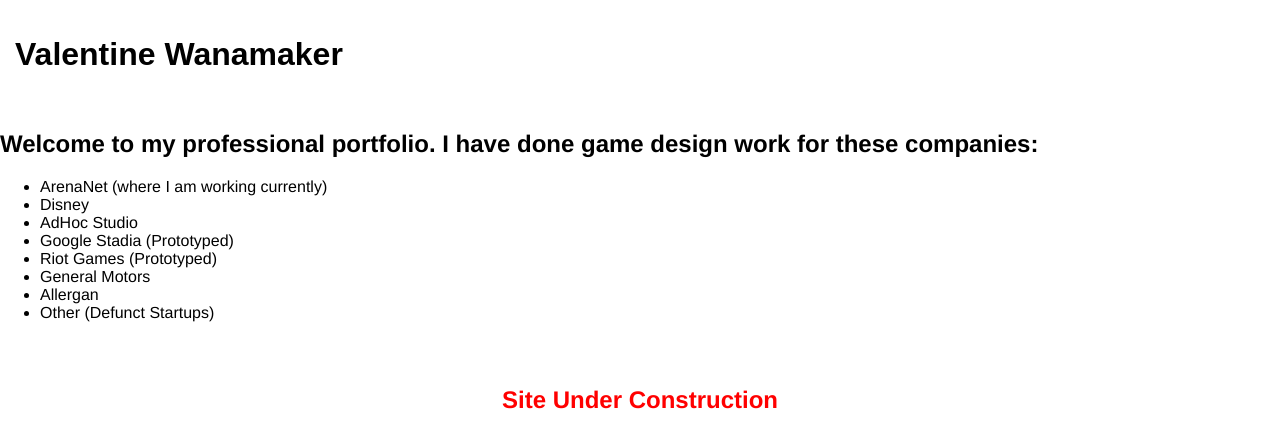
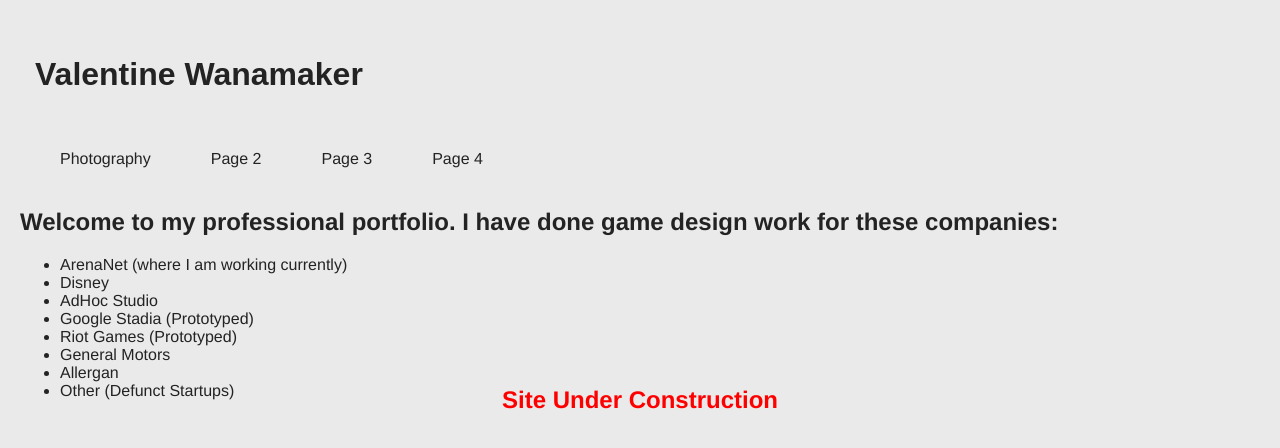
Before and after one commit to Valentine-Wanamaker/Valentine-Wanamaker, a plain HTML site: page index.html in a window 1280 px wide. Drawn offline with Linux system fonts and the light colour scheme.

Commit message:
Getting back into it
let's do that

```diff
--- a/css/main style.css
+++ b/css/main style.css
@@ -1,14 +1,14 @@
 body {
     font-family: 'Helvetica', sans-serif;
     margin: 0;
-    padding: 0;
-    background-color: #ffffff;
-    color: #000000;
+    padding: 20;
+    background-color: #eaeaea;
+    color: #232323;
 }
 
 header {
-    background-color: #ffffff;
-    color: #000000;
+    background-color: #eaeaea;
+    color: #232323;
     padding: 15px;
     text-align: left;
     font-family: 'Europa', sans-serif;
@@ -17,12 +17,12 @@ header {
 nav {
     display: flex;
     justify-content: left;
-    background-color: #ffffff;
+    background-color: #eaeaea;
     padding: 10px;
 }
 
 nav a {
-    color: #000000;
+    color: #232323;
     text-decoration: none;
     padding: 10px 20px;
     margin: 0 10px;
@@ -31,19 +31,19 @@ nav a {
 }
 
 nav a:hover {
-    background-color: #fff;
+    background-color: #eaeaea;
 }
 
 .container {
     max-width: 800px;
     margin: 20px auto;
     padding: 20px;
-    background-color: #fff;
+    background-color: #eaeaea;
     box-shadow: 0 0 10px rgba(0, 0, 0, 0.1);
 }
 
 h2 {
-    color: #000000;
+    color: #232323;
 }
 
 p {
```
Also changed, not shown: index.html (+0 -2 lines).
